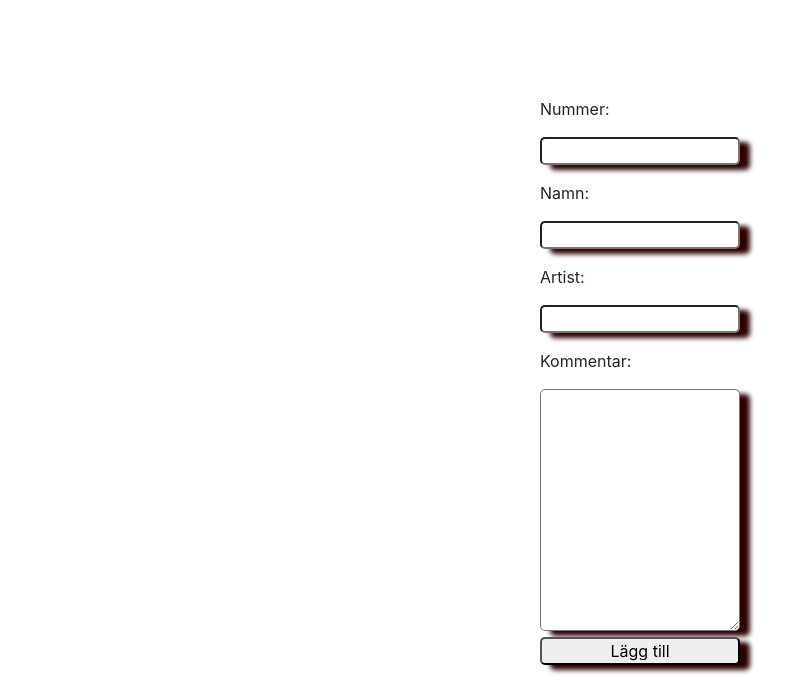
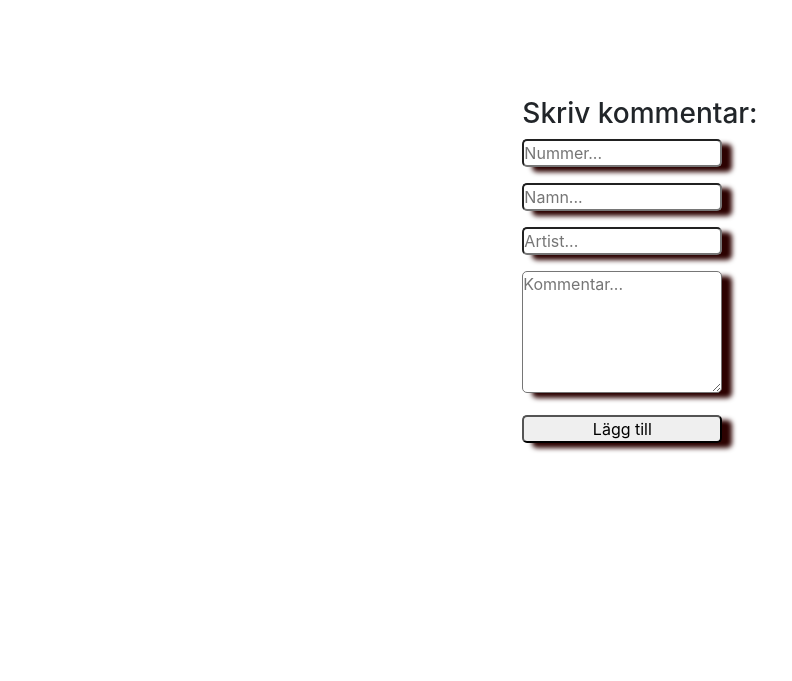
Before and after one commit to Bjorn-Andersson/group-project, a website: page public/artist.html in a window 1280 px wide. Shown: the part 169-850 px from the top of the page, without its empty margins (0-792 px from the left). After the commit the page ends 800 px from the top, so only its background shows below. Drawn offline with nearby package versions, Linux system fonts and the light colour scheme; no server answers.

Commit message:
Add mysql code and update style on comments

```diff
--- a/public/artist.css
+++ b/public/artist.css
@@ -96,13 +96,13 @@
 #commentDiv {
   display: grid;
   grid-template-columns: 1fr 1fr 1fr;
-  grid-template-rows: 1fr 1fr 1fr;
+  grid-template-rows: 1fr;
   border: solid black 2px;
   border-radius: 5px;
   box-shadow: 10px 5px 5px rgb(44, 2, 1);
   text-align: center;
-  margin: 10px 10% 5px 10%;
-  padding-top: 50px;
+  margin: 10px 10% 15px 10%;
+  padding: 50px;
 }
 
 #formDiv input {
--- a/public/artist.html
+++ b/public/artist.html
@@ -36,14 +36,11 @@
     </div>
     <div id="formDiv">
       <form method="POST" id="formComment">
-        <p>Nummer:</p>
-        <p><input type="text" id="number" name="number" /></p>
-        <p>Namn:</p>
-        <p><input type="text" id="name" name="name" /></p>
-        <p>Artist:</p>
-        <p><input type="text" id="artist" name="artist" /></p>
-        <p>Kommentar:</p>
-        <textarea name="comment" id="comment" cols="30" rows="10"></textarea>
+        <h3>Skriv kommentar:</h3>
+        <p><input type="text" id="number" name="number" placeholder="Nummer..."></p>
+        <p><input type="text" id="name" name="name" placeholder="Namn..."></p>
+        <p><input type="text" id="artist" name="artist" placeholder="Artist..."></p>
+        <p><textarea name="comment" id="comment" cols="30" rows="5" placeholder="Kommentar..."></textarea></p>
 
         <p><input type="submit" value="Lägg till" /></p>
       </form>
```
Also changed, not shown: 1 other file.
